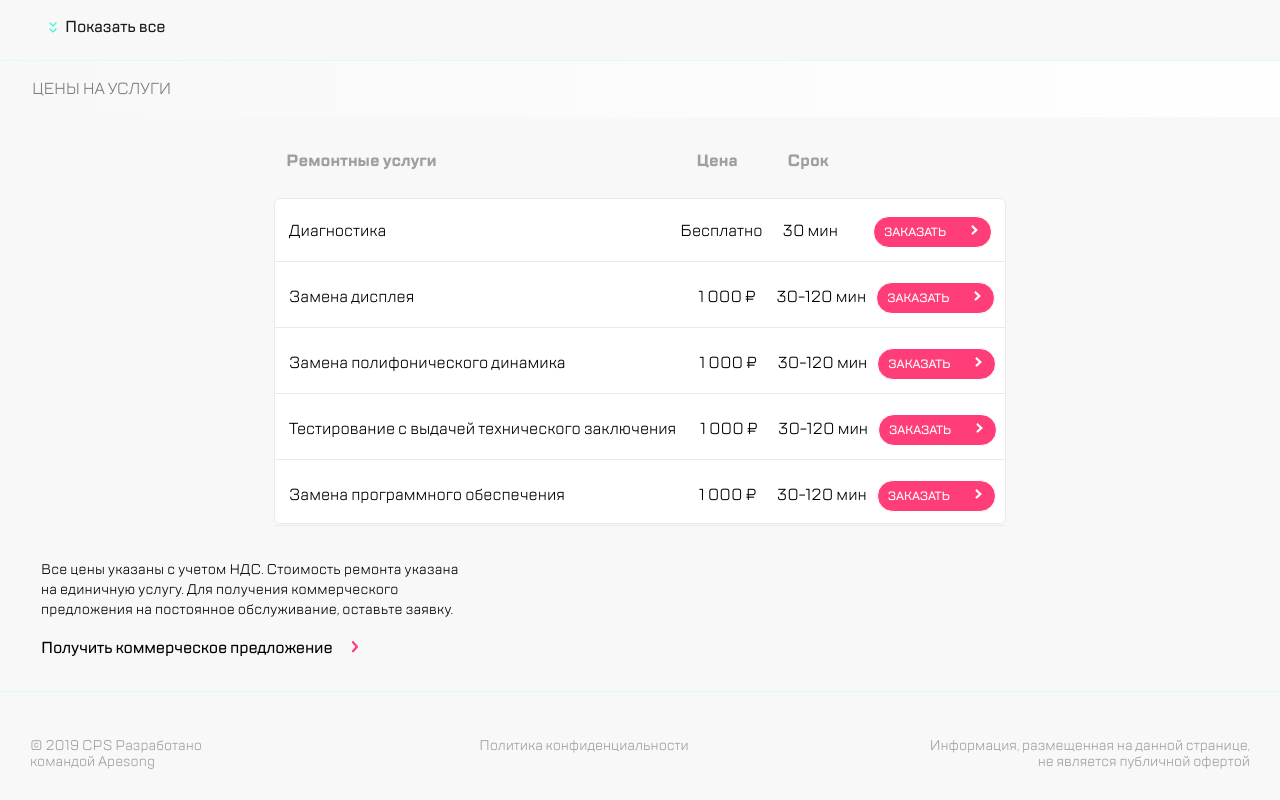
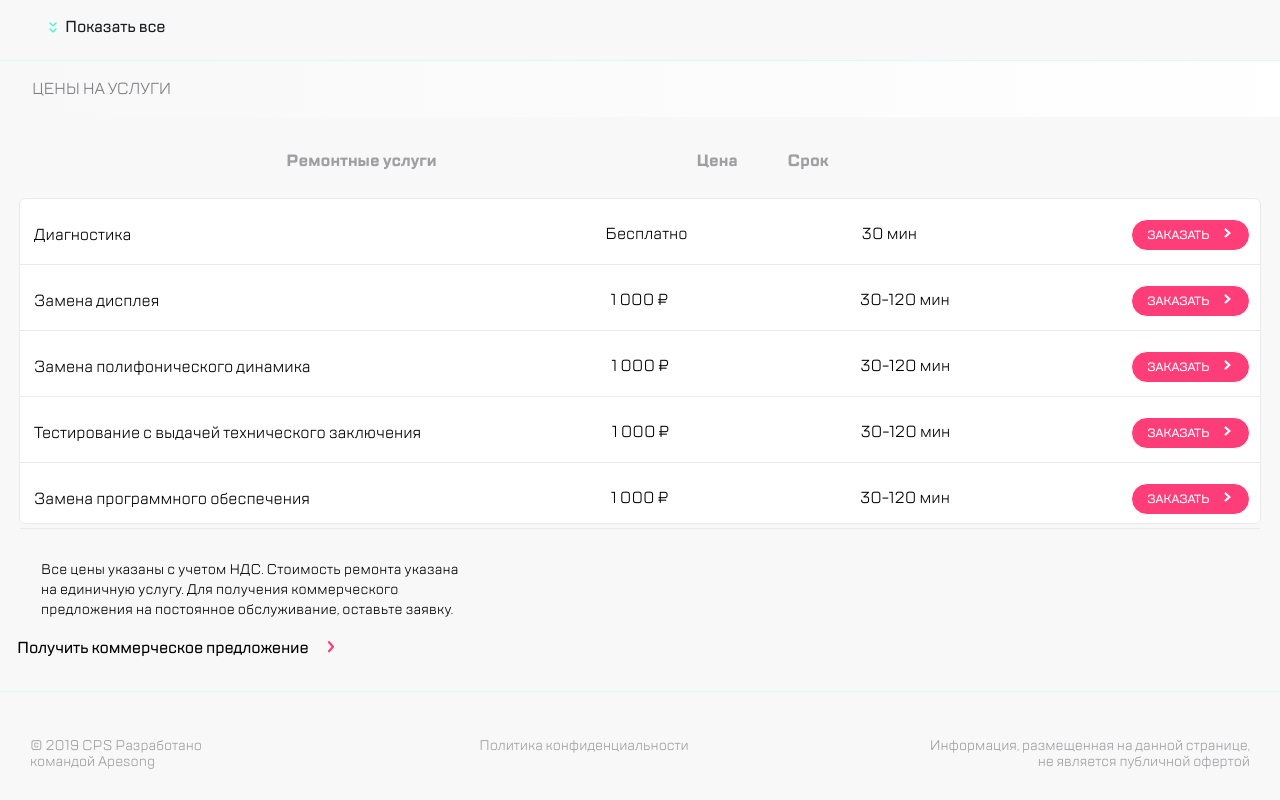
Before and after one commit to VasilisaKotlyakova/block7, a website built with webpack: page src/index.html in a window 1280 px wide. Shown: the part 1151-1951 px from the top of the page. Built offline with nearby package versions, Linux system fonts and the light colour scheme.

Commit message:
correct scss

```diff
--- a/src/scss/aside.scss
+++ b/src/scss/aside.scss
@@ -9,7 +9,7 @@
   color: black;
   background-color: $white;
   width: 320px;
-  z-index: 5;
+  z-index: 2;
 
   height: 100% !important;
 }
@@ -200,6 +200,7 @@
 @media (min-width: 320px) and (max-width: 767px) {
   .modal {
     display: none;
+    opacity: 0;
   }
 
   .aside {
@@ -228,6 +229,7 @@
 
   .modal {
     display: none;
+    opacity: 0;
   }
 }
 
--- a/src/scss/brand.scss
+++ b/src/scss/brand.scss
@@ -3,7 +3,6 @@
 .brand__list {
   display: flex;
   flex-direction: row;
-  align-content: space-between;
   flex-wrap: wrap;
 }
 
@@ -112,8 +111,12 @@
   }
 
   .brand__list--open {
-    height: 350px;
-    padding-bottom: 50px;
+    display: flex;
+    flex-direction: row;
+    align-content: flex-start;
+    height: 320px;
+    padding-bottom: 60px;
+    margin-bottom: 10px;
   }
 
   .brand__card {
@@ -123,6 +126,7 @@
     height: 72px;
     margin-left: 14px;
     margin-right: 10px;
+    margin-bottom: 5px;
 
   }
 
@@ -178,6 +182,9 @@
   }
 
   .brand__list--open {
+    display: flex;
+    flex-direction: row;
+    align-content: flex-start;
     height: 250px;
     padding-bottom: 50px;
   }
--- a/src/scss/main.scss
+++ b/src/scss/main.scss
@@ -102,6 +102,7 @@ ul > li > a:hover {
   background-image: url(../img/expand.svg);
   transform: rotate(180deg);
 }
+
 
 @media (min-width: 320px) and (max-width: 767px) {
 
--- a/src/scss/modal.scss
+++ b/src/scss/modal.scss
@@ -14,7 +14,7 @@
   position: absolute;
   top: 0;
   right: 0;
-  z-index: 2;
+  z-index: 5;
   height: 1950px;
   background-color: $white;
   animation-name: modal-open;
--- a/src/scss/price.scss
+++ b/src/scss/price.scss
@@ -73,6 +73,8 @@ h2 {
 @media (min-width: 320px) and (max-width: 767px) {
 
   .price__list {
+    display: flex;
+    flex-direction: row;
     flex-wrap: nowrap;
     //min-width: 0px;
     margin-left: 10px;
@@ -163,7 +165,7 @@ h2 {
     margin-top: 4px;
   }
 
-  .price__row .swiper-pagination {
+  .wrapper-price .swiper-pagination {
     position: relative;
     bottom: 20px;
   }
@@ -213,23 +215,23 @@ h2 {
     display: flex;
     flex-direction: column;
     align-items: center;
-    min-width: 768px;
+    min-width: 668px;
     max-width: 1439px;
+    padding-right: 20px;
+    padding-left: 20px;
   }
+
   .price__list {
     display: flex;
     flex-direction: column;
-    justify-content: center !important;
-    align-items: center !important;
+    justify-content: space-between;
+    align-items: stretch;
 
-    width: 730px;
+    min-width: 660px;
     height: 324px;
     background-color: #FFFFFF;
     border: 1px solid #EAEAEA;
     border-radius: 6px;
-
-    margin-left: 20px;
-    margin-right: 20px;
   }
 
   .price__card h3 {
@@ -239,8 +241,8 @@ h2 {
   .price__card, .price__card--head {
     display: flex;
     flex-direction: row;
-    justify-content: flex-start;
-    align-content: center;
+    justify-content: space-between;
+    align-content: space-evenly;
     height: 65px;
   }
 
@@ -249,7 +251,7 @@ h2 {
   }
 
   .price__card p:first-of-type {
-    padding: 24px 24px 24px 14px;
+    padding: 25px 20px 20px 14px;
   }
 
   .price__card p:not(:nth-child(2)) {
@@ -259,7 +261,7 @@ h2 {
   .price__card button {
     display: flex;
     flex-direction: row;
-    justify-content: space-between;
+    justify-content: space-evenly;
     align-items: center;
     width: 119px;
     height: 32px;
@@ -277,9 +279,9 @@ h2 {
     color: $white;
     padding-left: 10px;
 
-    position: relative;
-    bottom: -20px;
-    left: 10px;
+    margin-top: 20px;
+    margin-right: 10px;
+
   }
 
   .price__card button::after {
@@ -294,40 +296,40 @@ h2 {
   }
 
   .price__card:nth-child(4) p:nth-child(4) {
-    padding-left: -40px;
+    padding-right: 20px;
   }
 
   .price__card:nth-child(4) p:nth-child(6) {
-    padding-left: 20px;
+    padding-right: 10px;
   }
 
   .price__card:nth-child(5) p:nth-child(4), .price__card:nth-child(3) p:nth-child(4) {
-    padding-left: 110px;
+    padding-left: 100px;
   }
 
   .price__card:nth-child(5) p:nth-child(6), .price__card:nth-child(3) p:nth-child(6)  {
-    padding-left: 20px;
+    padding-left: 10px;
   }
 
   .price__card:nth-child(2) p:nth-child(4) {
-    padding-left: 260px;
+    padding-left: 250px;
   }
 
   .price__card:nth-child(2) p:nth-child(6) {
-    padding-left: 20px;
+    padding-left: 10px;
   }
 
   .price__card:nth-child(1) p:nth-child(4) {
-    padding-left: 270px;
+    padding-left: 280px;
   }
 
   .price__card:nth-child(1) p:nth-child(6) {
-    padding-left: 20px;
+    padding-right: 40px;
   }
 
-  .price__card:nth-child(1) button {
+  /*.price__card:nth-child(1) button {
     left: 35px;
-  }
+  }*/
 
   .price__card {
     border-bottom: 1px solid $bgDecorElem;
@@ -355,9 +357,11 @@ h2 {
     margin-left: 25px;
   }
 
-  .price__button {
-    margin-left: 40px;
-  }
+  /*.price__button {
+    //margin-left: 40px;
+
+    margin-right: 20px;
+  }*/
 }
 
 @media (min-width: 1440px) {
--- a/src/scss/style.scss
+++ b/src/scss/style.scss
@@ -99,7 +99,10 @@ button.hidden {
 
 button {
   cursor: pointer;
-  z-index: 10;
+}
+
+.close {
+  z-index: 5;
 }
 
 @media (min-width: 1440px) {
```
